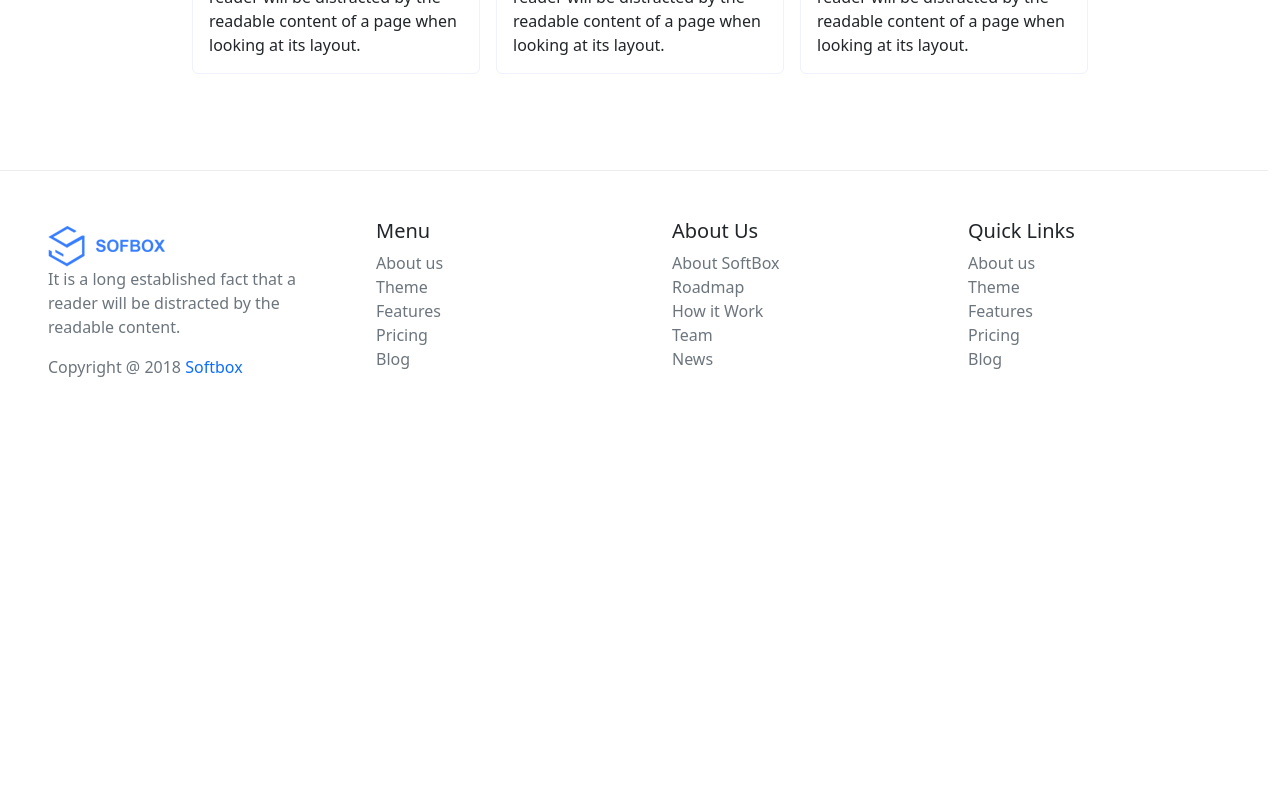
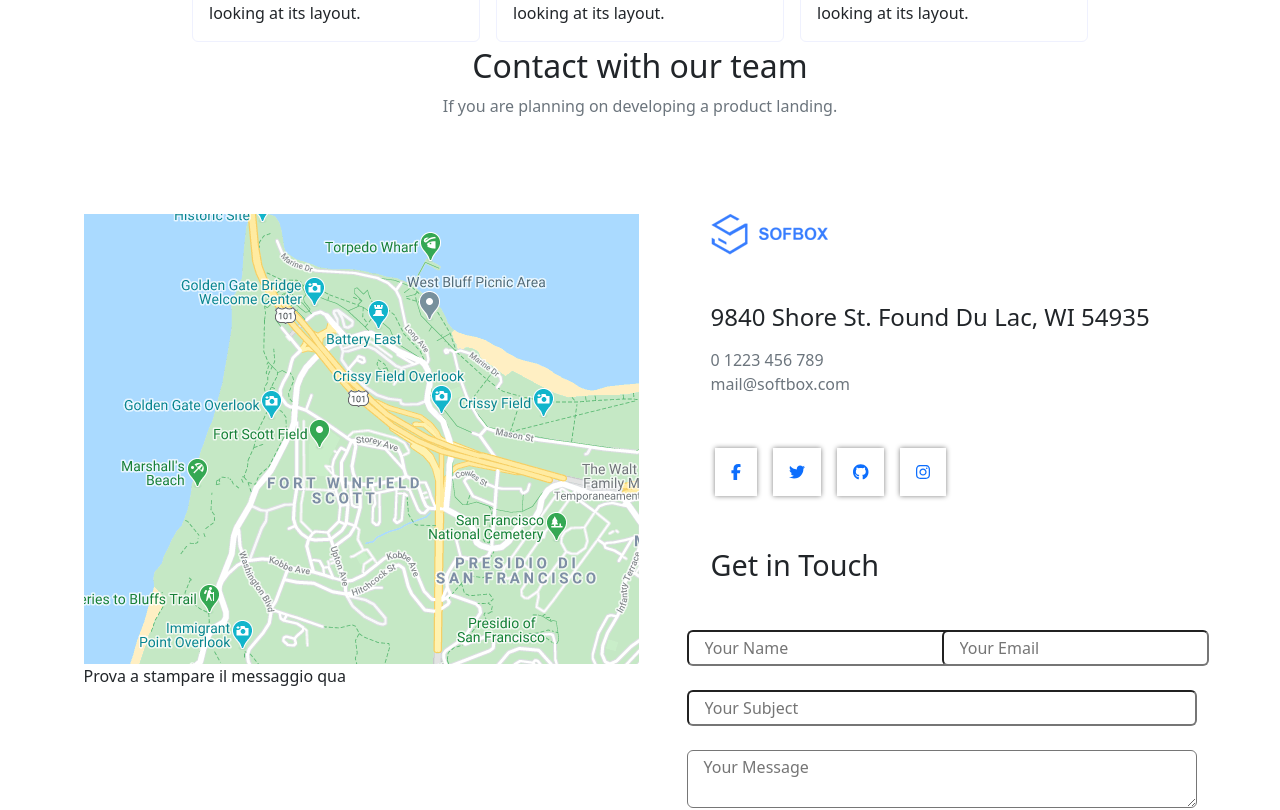
Before and after one commit to Ruma303/proj-html-vuejs, a Vue app: page / in a window 1280 px wide. Shown: the part 3000-3810 px from the top of the page. Before the commit the page ends 3435 px from the top, so only its background shows below. Built offline with nearby package versions, Linux system fonts and the light colour scheme.

Commit message:
sezione 6 da aggiustare

```diff
--- a/src/components/MainPage.vue
+++ b/src/components/MainPage.vue
@@ -18,11 +18,11 @@
     mx-auto my-5">
       <MainSectionFour />
     </section>
-    <section class="section4 d-flex justify-content-center align-items-center container-fluid p-0
+    <section class="section5 d-flex justify-content-center align-items-center container-fluid p-0
     mx-auto my-5">
       <MainSectionFive />
     </section>
-    <section class="section4 d-flex justify-content-center align-items-center container-fluid p-0
+    <section class="section6 d-flex justify-content-center align-items-center container-fluid p-0
     mx-auto my-5">
       <MainSectionSix />
     </section>
--- a/src/components/MainSectionFive.vue
+++ b/src/components/MainSectionFive.vue
@@ -53,7 +53,7 @@ export default {
 </script>
 
 <style lang="scss" scoped>
-.sec4-container {
+.sec5-container {
   height: 30rem;
 }
 #title {
--- a/src/components/MainSectionSix.vue
+++ b/src/components/MainSectionSix.vue
@@ -1,5 +1,54 @@
 <template>
-  <div></div>
+  <div class="sec6-container container-fluid d-flex flex-column justify-content-center
+  align-items-center">
+    <h1 id="title">Contact with our team</h1>
+    <p class="text-secondary mb-5">If you are planning on developing a product landing.</p>
+    <div class="middle-div d-flex justify-content-start
+    align-items-start gap-4 mt-5">
+      <div class="map-jumbo d-flex flex-column">
+        <img src="../img/StaticMapService.GetMapIma.png" alt="">
+        <!-- {{cose}} -->
+        Prova a stampare il messaggio qua
+      </div>
+      <div class="contact-div d-flex flex-column justify-content-start
+      align-items-start">
+        <img src="../img/35.png" alt="" class="mb-5">
+        <h4 id="address">9840 Shore St. Found Du Lac, WI 54935</h4>
+        <span class="text-secondary mt-2">0 1223 456 789</span>
+        <span class="text-secondary mb-5">mail@softbox.com</span>
+        <div class="icon-div d-flex gap-3 p-1 mb-5">
+          <font-awesome-icon icon="fa-brands fa-facebook-f" class="icon-item text-primary" />
+          <font-awesome-icon icon="fa-brands fa-twitter" class="icon-item text-primary" />
+          <font-awesome-icon icon="fa-brands fa-github" class="icon-item text-primary" />
+          <font-awesome-icon icon="fa-brands fa-instagram" class="icon-item text-primary" />
+        </div>
+        <div>
+          <h3 id="form-title">Get in Touch</h3>
+          <form class="mt-5 d-flex row row-cols flex-column gap-4 justify-content-center
+            align-items-star">
+            <div class="first-col row row-cols-2 px-0">
+              <label for="name" class="col px-0">
+                <input type="text" id="name" placeholder="Your Name" class="rounded px-3 py-1">
+              </label>
+              <label for="email" class="col px-0">
+                <input type="email" id="email" placeholder="Your Email" class="rounded px-3 py-1">
+              </label>
+            </div>
+            <label for="object" class="row p-0">
+              <input type="text" id="object" placeholder="Your Subject" class="rounded px-3 py-1
+              col">
+            </label>
+            <label for="text-area" class="row p-0">
+              <textarea id="text-area" class="row rounded px-3 py-1 m-0 col"
+               placeholder="Your Message">
+              </textarea>
+            </label>
+            <button class="btn btn-primary send-button col-4">Send Message</button>
+          </form>
+        </div>
+      </div>
+    </div>
+  </div>
 </template>
 
 <script>
@@ -9,5 +58,29 @@ export default {
 </script>
 
 <style lang="scss" scoped>
-
+.sec6-container {
+  height: 50rem;
+}
+#title {
+  font-weight: 400;
+  font-size: 2rem;
+}
+#address {
+  font-weight: 400;
+}
+.icon-item {
+  box-shadow: 0 0 5px grey;
+  padding: 1rem;
+}
+.contact-div {
+  height: 100%;
+  margin-left: 3rem;
+}
+#form-title {
+  font-weight: 400;
+  font-size: 1.8rem;
+}
+#send-button {
+  width: fit-content;
+}
 </style>
--- a/src/main.js
+++ b/src/main.js
@@ -1,11 +1,22 @@
 import Vue from 'vue';
 import { library } from '@fortawesome/fontawesome-svg-core';
 import { faCartShopping, faMagnifyingGlass, faCheck } from '@fortawesome/free-solid-svg-icons';
+import {
+  faFacebookF, faTwitter, faGithub, faInstagram,
+} from '@fortawesome/free-brands-svg-icons';
 import { FontAwesomeIcon } from '@fortawesome/vue-fontawesome';
 import App from './App.vue';
 
 Vue.config.productionTip = false;
-library.add(faCartShopping, faMagnifyingGlass, faCheck);
+library.add(
+  faCartShopping,
+  faMagnifyingGlass,
+  faCheck,
+  faFacebookF,
+  faTwitter,
+  faGithub,
+  faInstagram,
+);
 Vue.component('font-awesome-icon', FontAwesomeIcon);
 
 new Vue({
```
